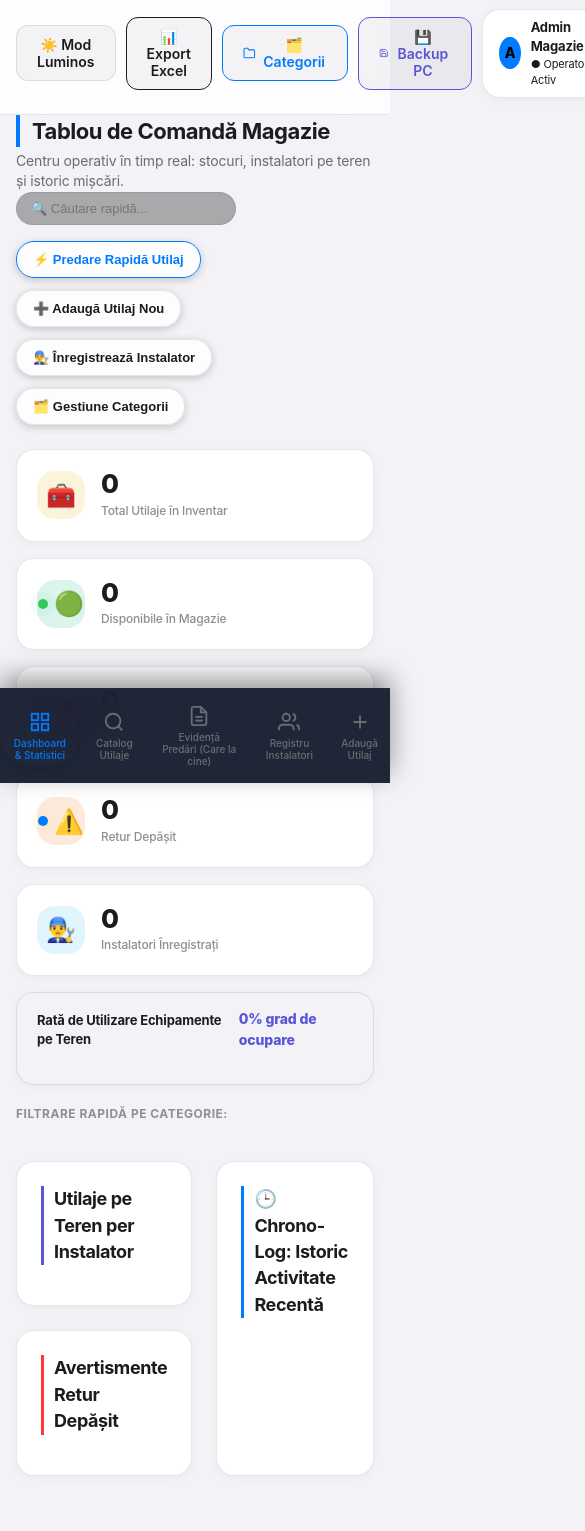
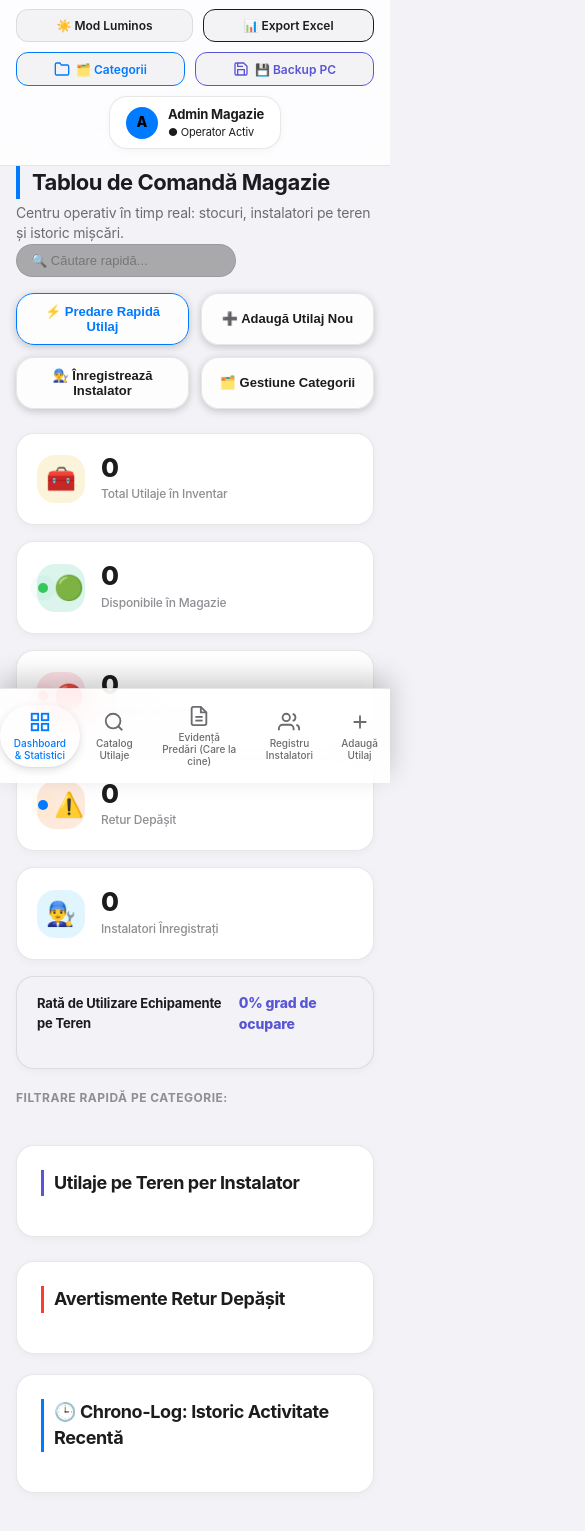
Before and after one commit to Stronger76/toolshare, a website: page public/index.html in a window 390 px wide. Shown: the part 61-1592 px from the top of the page, 585 px wide, since content can reach past the window. Drawn offline with Linux system fonts and the light colour scheme.

Commit message:
Add files via upload

```diff
--- a/public/index.html
+++ b/public/index.html
@@ -20,7 +20,7 @@
   <link rel="apple-touch-icon" href="/icon.svg">
 
   <!-- Custom CSS -->
-  <link rel="stylesheet" href="/style.css?v=13">
+  <link rel="stylesheet" href="/style.css?v=14">
 </head>
 <body>
 
@@ -206,7 +206,7 @@
         </div>
 
         <!-- Dashboard Multi-Column Layout -->
-        <div class="dashboard-analytics-grid" style="display: grid; grid-template-columns: 1fr 1fr; gap: 24px;">
+        <div class="dashboard-analytics-grid">
           <!-- Left Column: Custody Breakdown & Overdues -->
           <div style="display: flex; flex-direction: column; gap: 24px;">
             <div class="card">
@@ -767,6 +767,6 @@
   </div>
 
   <!-- Custom JavaScript -->
-  <script src="/app.js?v=13"></script>
+  <script src="/app.js?v=14"></script>
 </body>
 </html>
--- a/public/style.css
+++ b/public/style.css
@@ -1269,12 +1269,21 @@ h1, h2, h3, h4, h5, h6 {
   }
 
   .user-header-actions {
-    justify-content: space-between;
-    gap: 10px;
+    flex-wrap: wrap;
+    justify-content: center;
+    gap: 8px;
+    width: 100%;
+  }
+
+  .user-header-actions .btn {
+    flex: 1 1 auto;
+    font-size: 12px;
+    padding: 8px 12px;
   }
 
   .user-selector-wrapper {
     flex: 1;
+    width: 100%;
   }
 
   .custom-select {
@@ -1285,6 +1294,8 @@ h1, h2, h3, h4, h5, h6 {
 
   .balance-card {
     padding: 6px 12px;
+    width: 100%;
+    justify-content: center;
   }
 
   /* Transform top app-nav to Mobile Native Bottom Nav Bar */
@@ -1300,12 +1311,12 @@ h1, h2, h3, h4, h5, h6 {
     border-left: none;
     border-right: none;
     border-bottom: none;
-    background-color: rgba(19, 27, 46, 0.95);
-    backdrop-filter: blur(20px);
-    -webkit-backdrop-filter: blur(20px);
+    background-color: var(--bg-surface);
+    backdrop-filter: blur(20px) saturate(180%);
+    -webkit-backdrop-filter: blur(20px) saturate(180%);
     justify-content: space-around;
     padding: 10px 0;
-    box-shadow: 0 -10px 25px rgba(0, 0, 0, 0.4);
+    box-shadow: 0 -10px 25px rgba(0, 0, 0, 0.2);
     z-index: 99;
   }
 
@@ -1395,6 +1406,11 @@ h1, h2, h3, h4, h5, h6 {
 
   .pwa-banner-actions {
     justify-content: flex-end;
+  }
+
+  .quick-action-btn {
+    flex: 1 1 calc(50% - 6px);
+    justify-content: center;
   }
 }
 
@@ -1766,3 +1782,18 @@ h1, h2, h3, h4, h5, h6 {
   font-size: 11px;
   color: var(--text-muted);
 }
+
+/* Dashboard Grid Layout & Responsiveness */
+.dashboard-analytics-grid {
+  display: grid;
+  grid-template-columns: 1fr 1fr;
+  gap: 24px;
+  margin-top: 24px;
+}
+
+@media (max-width: 1024px) {
+  .dashboard-analytics-grid {
+    grid-template-columns: 1fr;
+    gap: 20px;
+  }
+}
```
Also changed, not shown: render.yaml (added, +9 -0 lines), README.md (added), 3 other files.
